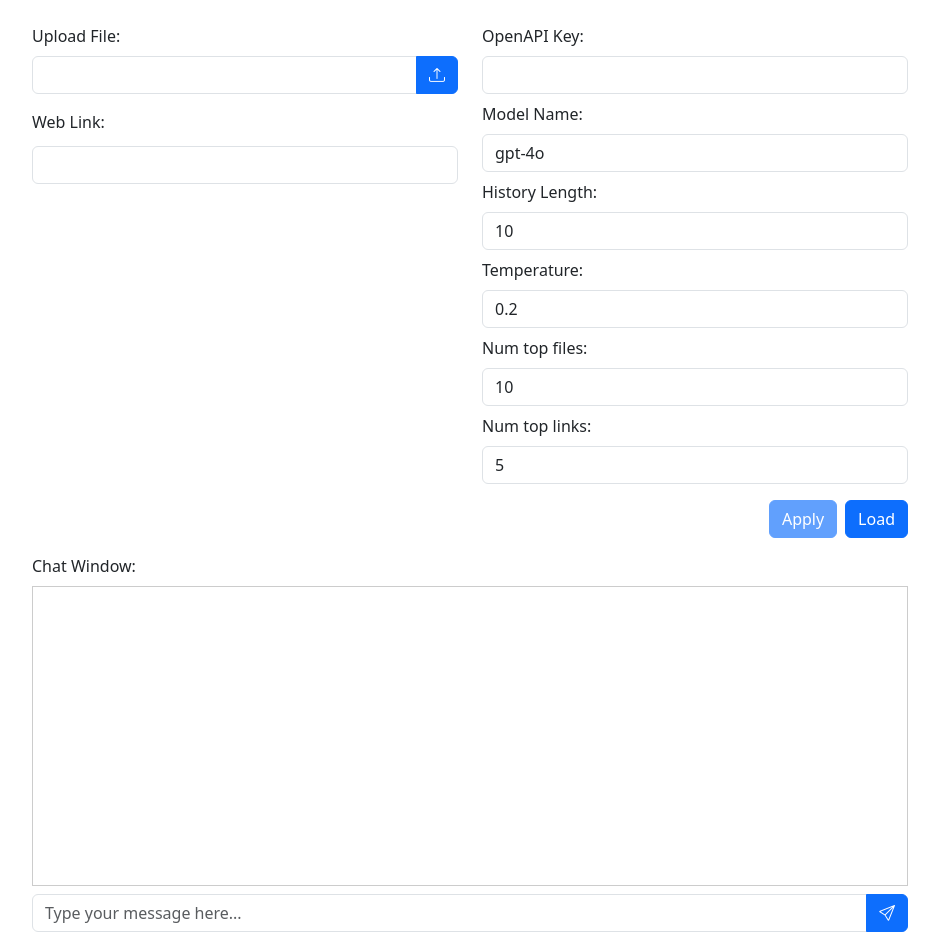
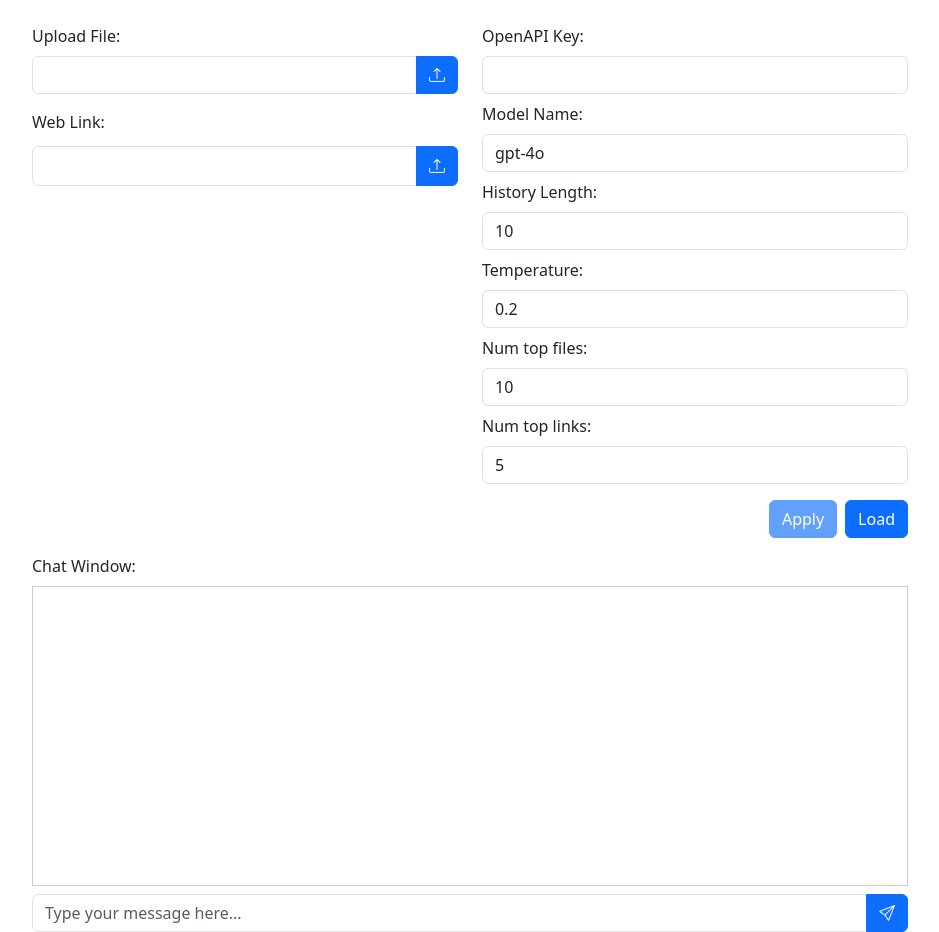
Before and after one commit to shoomkloom/Starkey-frontend, an Angular app: page / in a window 1280 px wide. Shown: the whole page, without its empty margins (170-1109 px from the left). Built offline with nearby package versions, Linux system fonts and the light colour scheme.

Commit message:
Support upload link

```diff
--- a/src/app/components/upload-panel/upload-panel.component.css
+++ b/src/app/components/upload-panel/upload-panel.component.css
@@ -6,3 +6,8 @@ input[type="text"] {
 .clickable{
     cursor: pointer;
 }
+
+.linkButton {
+  height: 40px;
+  margin-top: 4px;
+}
--- a/src/app/components/upload-panel/upload-panel.component.html
+++ b/src/app/components/upload-panel/upload-panel.component.html
@@ -9,10 +9,15 @@
       <i class="bi bi-upload"></i>
     </button>
   </div>
-  <input #fileInput type="file" (change)="upload($event)" hidden />
+  <input #fileInput type="file" (change)="uploadFile($event)" hidden />
 </div>
 
 <div class="mb-3">
   <label class="form-label">Web Link:</label>
-  <input type="text" class="form-control w-100" [(ngModel)]="webLink" />
+  <div class="input-group">
+    <input type="text" class="form-control" [(ngModel)]="webLink" />
+    <button class="btn btn-primary linkButton" type="button" (click)="uploadLink()">
+      <i class="bi bi-upload"></i>
+    </button>
+  </div>
 </div>
--- a/src/app/components/upload-panel/upload-panel.component.ts
+++ b/src/app/components/upload-panel/upload-panel.component.ts
@@ -15,7 +15,7 @@ export class UploadPanelComponent {
 
   constructor(private http: HttpClient) {}
 
-  upload(event: Event): void {
+  uploadFile(event: Event): void {
     const input = event.target as HTMLInputElement;
 
     if (input.files && input.files.length > 0) {
@@ -38,4 +38,24 @@ export class UploadPanelComponent {
       });
     }
   }
+
+  uploadLink() {
+    if (this.webLink.trim()) {
+      this.http.post('http://localhost:3000/api/link', { link: this.webLink }).subscribe({
+        next: response => {
+          console.log('Link upload successful', response);
+          this.webLink = '';
+          alert('Link uploaded successfully!');
+        },
+        error: error => {
+          console.error('Link upload error', error);
+          alert(`Link upload failed!\n\n${error.error.error || error}`);
+        }
+      });
+    }
+    else {
+      console.error('Please enter a valid link.');
+      alert('Please enter a valid link.');
+    }
+  }
 }
```
